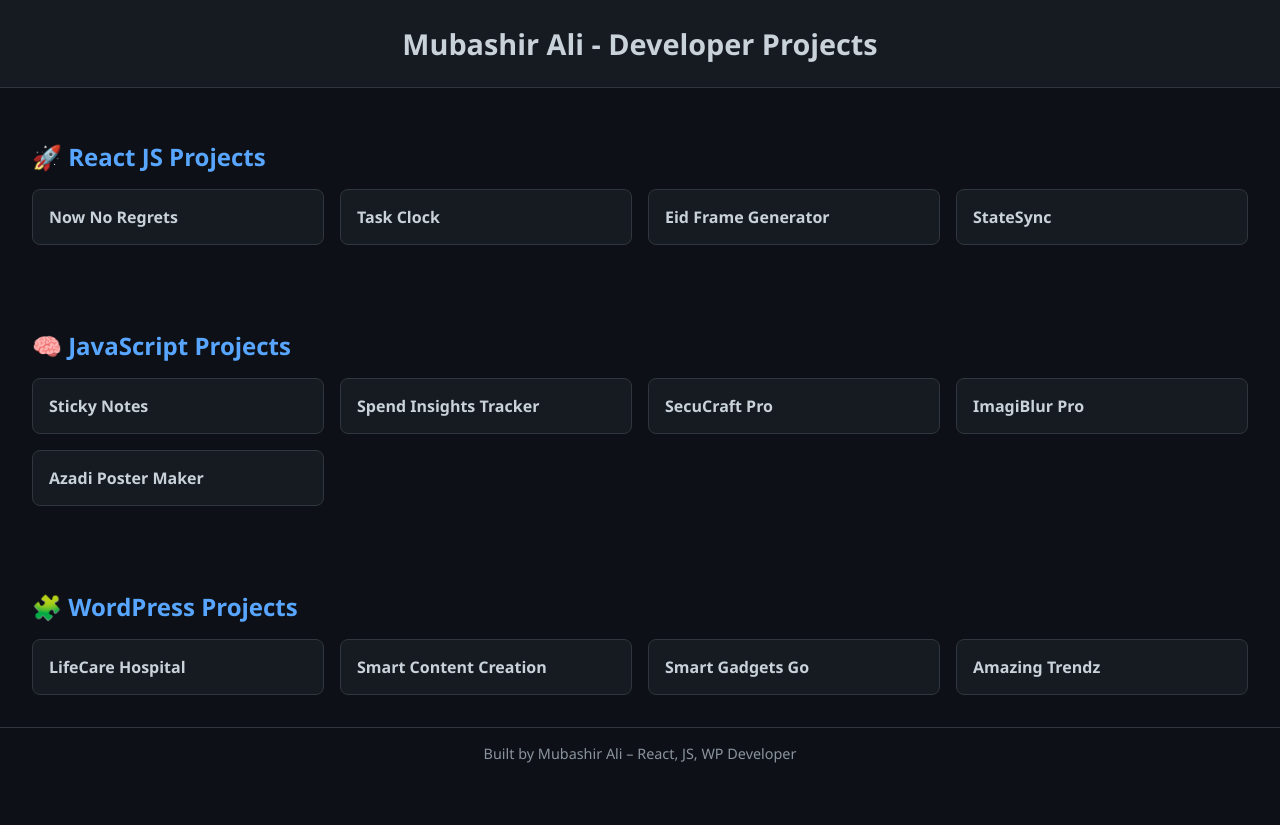
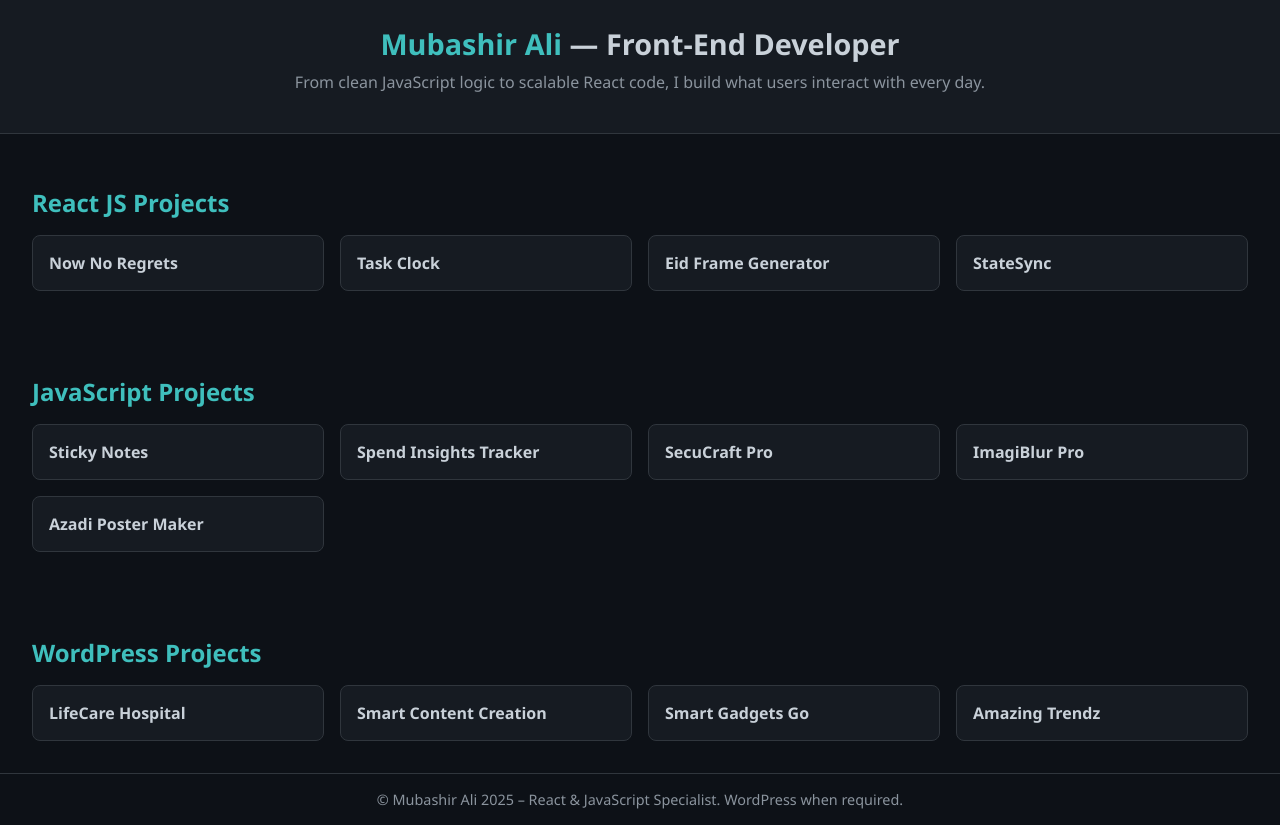
Before and after one commit to mubashir1923/Mubashir-Portfolio, a plain HTML site: page index.html in a window 1280 px wide. Before the commit the page ends 800 px from the top, so only its background shows below. Drawn offline with Linux system fonts and the light colour scheme.

Commit message:
UI Updated

```diff
--- a/index.html
+++ b/index.html
@@ -16,11 +16,13 @@
 <body>
 
     <header>
-        <h1>Mubashir Ali - Developer Projects</h1>
+        <h1><span class="highlighted">Mubashir Ali</span> — Front-End Developer</h1>
+        <p class="subhead">From clean JavaScript logic to scalable React code, I build what users interact with every
+            day.</p>
     </header>
 
     <div class="section">
-        <h2>🚀 React JS Projects</h2>
+        <h2>React JS Projects</h2>
         <div class="grid">
             <div class="card"><a href="https://nownoregrets.netlify.app/" target="_blank">Now No Regrets</a></div>
             <div class="card"><a href="https://taskclock614.netlify.app/" target="_blank">Task Clock</a></div>
@@ -30,7 +32,7 @@
     </div>
 
     <div class="section">
-        <h2>🧠 JavaScript Projects</h2>
+        <h2>JavaScript Projects</h2>
         <div class="grid">
             <div class="card"><a href="https://stickynotes0614.netlify.app/" target="_blank">Sticky Notes</a></div>
             <div class="card"><a href="https://nownoregrets.com/spendinsightstracker.html" target="_blank">Spend
@@ -45,7 +47,7 @@
     </div>
 
     <div class="section">
-        <h2>🧩 WordPress Projects</h2>
+        <h2>WordPress Projects</h2>
         <div class="grid">
             <div class="card"><a href="https://lifecareinternationalhospital.com.pk/" target="_blank">LifeCare
                     Hospital</a></div>
@@ -57,7 +59,7 @@
     </div>
 
     <footer>
-        Built by Mubashir Ali – React, JS, WP Developer
+        © Mubashir Ali 2025 – React & JavaScript Specialist. WordPress when required.
     </footer>
 
 </body>
--- a/style.css
+++ b/style.css
@@ -17,13 +17,25 @@ header h1 {
     font-size: 1.8rem;
 }
 
+.highlighted {
+    color: #3fbfbd;
+    font-weight: bold;
+}
+
+.subhead {
+    color: #8b949e;
+    font-size: 1rem;
+    margin-top: 0.5rem;
+}
+
+
 .section {
     padding: 2rem;
 }
 
 .section h2 {
     margin-bottom: 1rem;
-    color: #58a6ff;
+    color: #3fbfbd;
 }
 
 .grid {
@@ -58,8 +70,8 @@ header h1 {
 }
 
 .card:hover {
-    border-color: #58a6ff;
-    box-shadow: 0 12px 24px rgba(88, 166, 255, 0.2);
+    border-color: #3fbfbd;
+    box-shadow: 0 12px 24px rgba(63, 191, 189, 0.2);
     cursor: pointer;
 }
 
```
